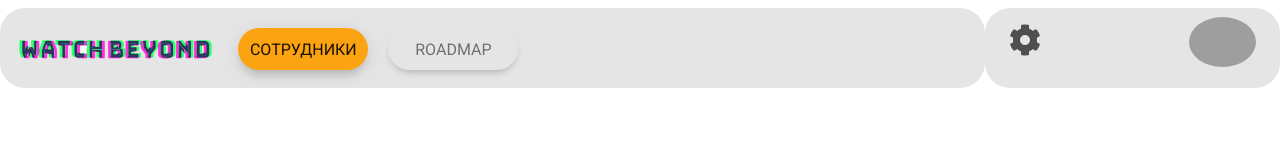
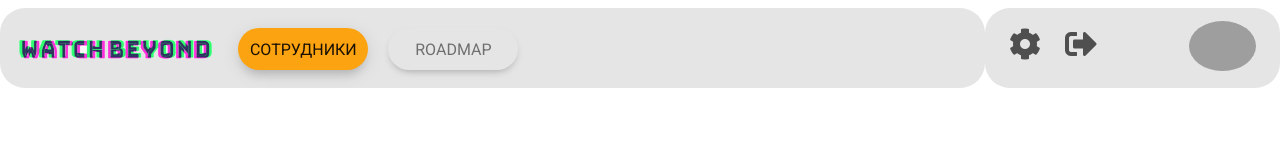
Before and after one commit to AlbertShabrov/staff_evaluation, a React (Create React App) app in the folder client/: page /common in a window 1280 px wide. Shown: the top 155 px of the page. Built offline with nearby package versions, Linux system fonts and the light colour scheme; grey boxes are pictures that could not be loaded.

Commit message:
Update Navbar.js

```diff
--- a/client/src/components/Navbar.js
+++ b/client/src/components/Navbar.js
@@ -45,7 +45,8 @@ const Pills = () => {
 const Settings = () => {
     return (
         <nav className="navbar navbar-expand-lg">
-            <div className="container-fluid d-flex align-items-center justify-content-between col-11">
+            <div className="container-fluid d-flex align-items-center justify-content-between col-11 mt-1">
+                <div className="d-flex">
                     <NavLink
                         className="text-reset me-4"
                         to="/settings"
@@ -53,6 +54,9 @@ const Settings = () => {
                     >
                         <i className="fas fa-cog fa-2x"></i>
                     </NavLink>
+
+                    <a className='text-reset' href="/"><i className="fas fa-sign-out-alt fa-2x"></i></a>
+                </div>
 
                 <a
                     className="dropdown-toggle d-flex align-items-center hidden-arrow"
```
Lines whose indentation alone changed are shown as unchanged.
